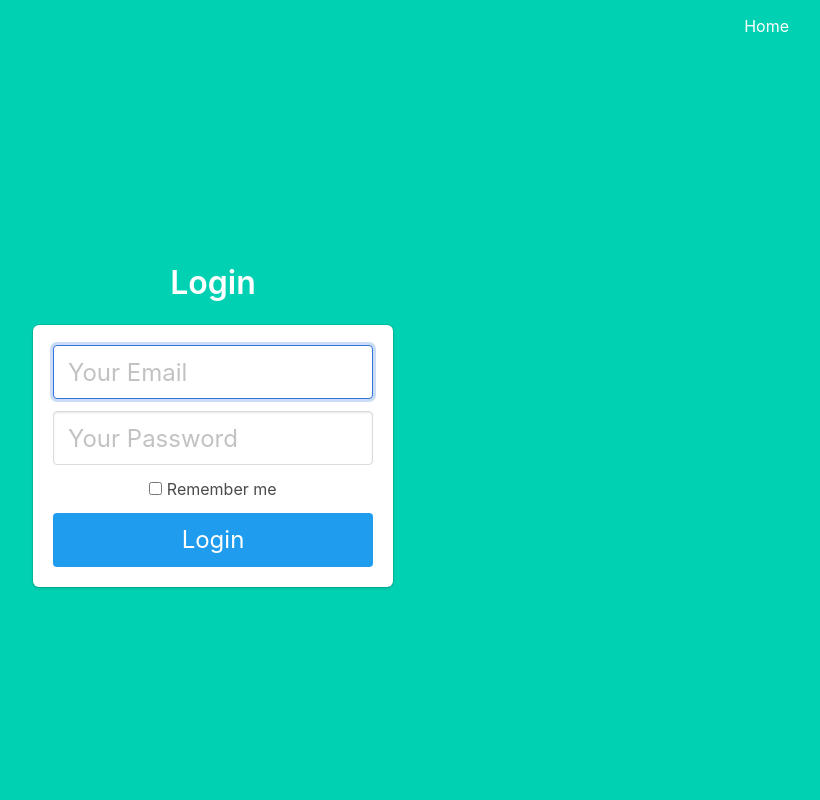
After one commit to hatredholder/Pastebin-Clone, a Flask app: page /login in a window 1280 px wide. The commit adds this page. Shown: the whole page, without its empty margins (427-1247 px from the left). Run offline with Flask 2, Linux system fonts and the light colour scheme; parts of the project's set-up code (start-up, migrations or seed data) failed here and were passed over.

Commit message:
added templates, fixed routes

```diff
--- a/pastebin/__init__.py
+++ b/pastebin/__init__.py
@@ -6,9 +6,9 @@ pastebin = Blueprint('pastebin', __name__)
 
 @pastebin.route('/')
 def index():
-    return render_template('index.html')
+    return render_template('authentication/index.html')
 
 
 @pastebin.route('/')
 def profile():
-    return render_template('profile.html')
+    return render_template('authentication/profile.html')
--- /dev/null
+++ b/templates/authentication/login.html
@@ -0,0 +1,38 @@
+<!-- templates/authentication/login.html -->
+
+{% extends "base.html" %}
+
+{% block content %}
+<div class="column is-4 is-offset-4">
+    <h3 class="title">Login</h3>
+    <div class="box">
+        {% with messages = get_flashed_messages() %}
+        {% if messages %}
+            <div class="notification is-danger">
+                {{ messages[0] }}
+            </div>
+        {% endif %}
+        {% endwith %}
+        <form method="POST" action="/login">
+            <div class="field">
+                <div class="control">
+                    <input class="input is-large" type="email" name="email" placeholder="Your Email" autofocus="">
+                </div>
+            </div>
+
+            <div class="field">
+                <div class="control">
+                    <input class="input is-large" type="password" name="password" placeholder="Your Password">
+                </div>
+            </div>
+            <div class="field">
+                <label class="checkbox">
+                    <input type="checkbox">
+                    Remember me
+                </label>
+            </div>
+            <button class="button is-block is-info is-large is-fullwidth">Login</button>
+        </form>
+    </div>
+</div>
+{% endblock %}
--- a/templates/base.html
+++ b/templates/base.html
@@ -1,22 +1,41 @@
+<!-- templates/base.html -->
+
 <!DOCTYPE html>
-<html lang="en">
+<html>
+
 <head>
+    <meta charset="utf-8">
+    <meta http-equiv="X-UA-Compatible" content="IE=edge">
+    <meta name="viewport" content="width=device-width, initial-scale=1">
+    <title>Flask Auth Example</title>
+    <link rel="stylesheet" href="https://cdnjs.cloudflare.com/ajax/libs/bulma/0.7.2/css/bulma.min.css" />
+</head>
 
-  <meta charset="UTF-8">
-  <meta name="viewport" content="width=device-width, initial-scale=1.0">
-  <title>Pastebin Clone</title>
+<body>
+    <section class="hero is-primary is-fullheight">
 
-  <link rel="stylesheet" href="/static/css/normalize.css">
-  <link rel="stylesheet" href="/static/css/styles.css">
+        <div class="hero-head">
+            <nav class="navbar">
+                <div class="container">
 
-</head>
-<body>
+                    <div id="navbarMenuHeroA" class="navbar-menu">
+                        <div class="navbar-end">
+                            <a href="{{ url_for('pastebin.index') }}" class="navbar-item">
+                                Home
+                            </a>
+                        </div>
+                    </div>
+                </div>
+            </nav>
+        </div>
 
-  {% block content %}
-  {% endblock %}
+        <div class="hero-body">
+            <div class="container has-text-centered">
+               {% block content %}
+               {% endblock %}
+            </div>
+        </div>
+    </section>
+</body>
 
-  <script src="/static/js/jquery.js"></script>
-  <script src="/static/js/scripts.js"></script>
-
-</body>
 </html>
```
Also changed, not shown: templates/authentication/index.html (added, +12 -0 lines), templates/authentication/profile.html (added, +9 -0 lines), templates/authentication/signup.html (added, +39 -0 lines).
